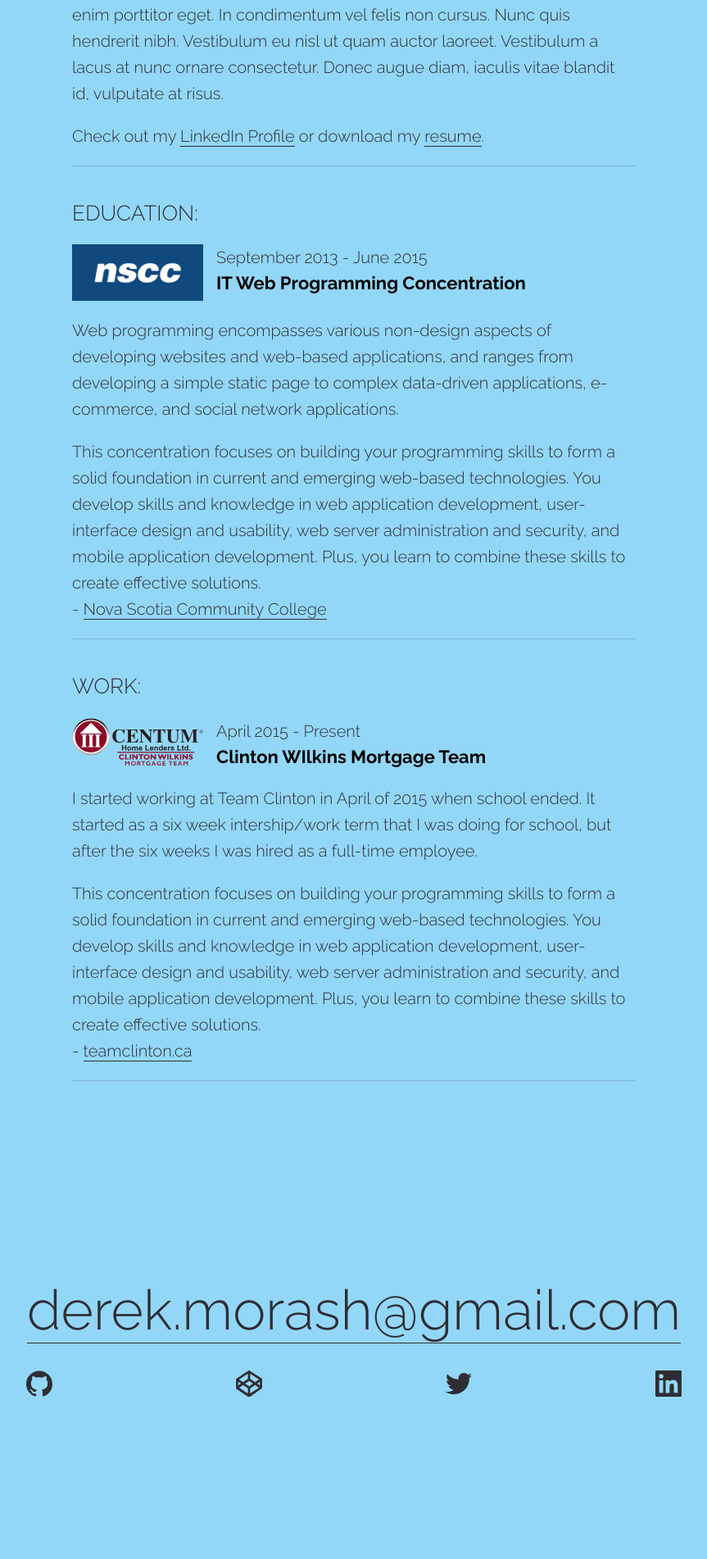
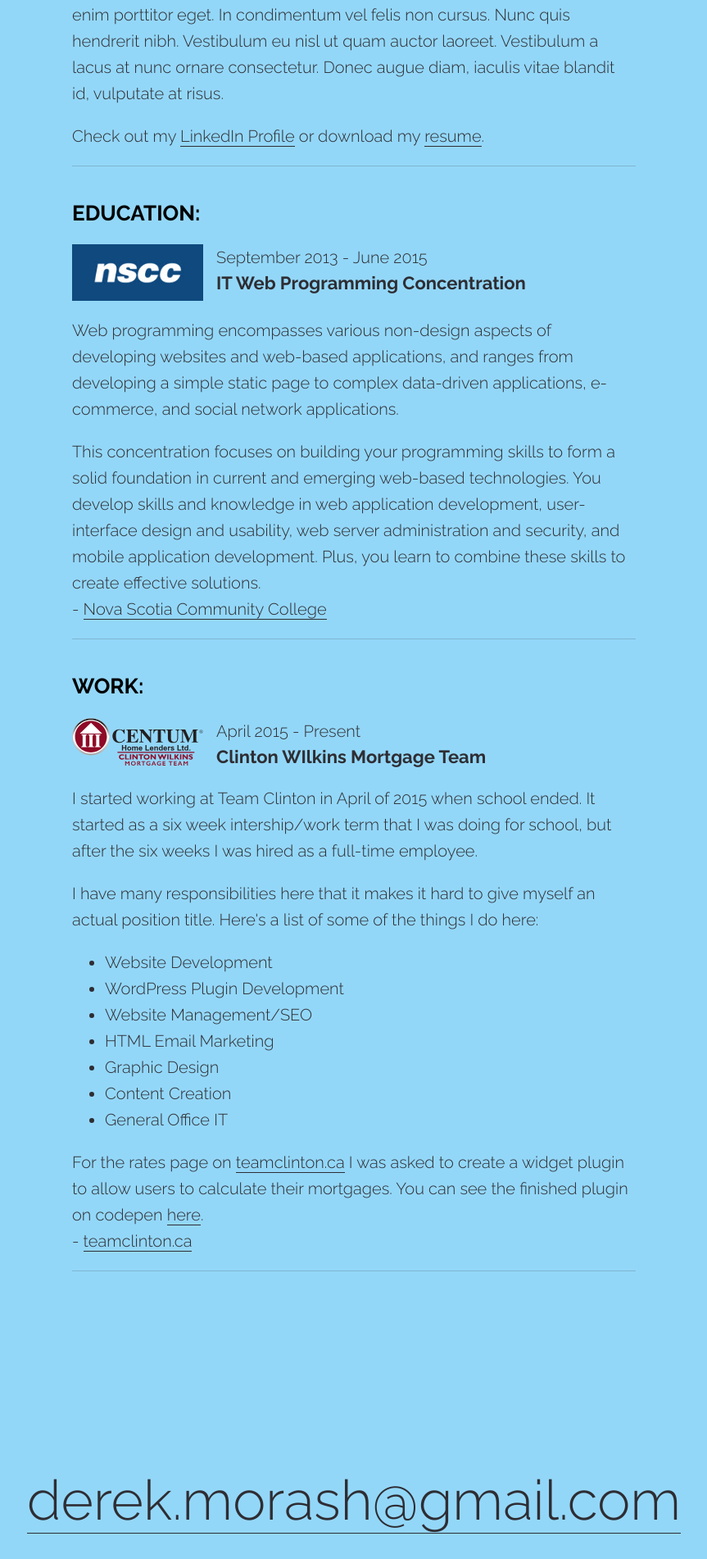
Before and after one commit to derekmorash/New-Portfolio, a Jekyll site: the page built from about/index.html, in a window 1280 px wide. Shown: the part 786-2688 px from the top of the page at 82% size, without its empty margins (208-1071 px from the left). Built offline with Jekyll 4.4.1, drawn with Linux system fonts in a browser that asks for light colours; nearby versions of some CDN libraries.

Commit message:
More work on about page

```diff
--- a/_includes/aboutme-education.html
+++ b/_includes/aboutme-education.html
@@ -10,5 +10,5 @@
   <p>Web programming encompasses various non-design aspects of developing websites and web-based applications, and ranges from developing a simple static page to complex data-driven applications, e-commerce, and social network applications.</p>
 
   <p>This concentration focuses on building your programming skills to form a solid foundation in current and emerging web-based technologies. You develop skills and knowledge in web application development, user-interface design and usability, web server administration and security, and mobile application development. Plus, you learn to combine these skills to create effective solutions.</p>
-  <span class="education--source">- <a href="http://www.nscc.ca/learning_programs/programs/PlanDescr.aspx?prg=IFTG&pln=IT-INTERNT" target="blank">Nova Scotia Community College</a></span>
+  <span class="education--source">- <a href="http://www.nscc.ca/learning_programs/programs/PlanDescr.aspx?prg=IFTG&pln=IT-INTERNT">Nova Scotia Community College</a></span>
 </section>
--- a/_includes/aboutme-me.html
+++ b/_includes/aboutme-me.html
@@ -1,4 +1,4 @@
 <section class="about--me">
   <p>Lorem ipsum dolor sit amet, consectetur adipiscing elit. Fusce ornare lectus id metus iaculis viverra. In ut arcu mi. Praesent iaculis mauris in aliquet ullamcorper. Donec feugiat eu sapien quis fringilla. Proin tincidunt convallis lorem, ut fermentum ex eleifend ac. Fusce in imperdiet urna. Maecenas elementum, diam sed vulputate imperdiet, erat nisi tincidunt dolor, dapibus congue libero mi ut augue. Praesent ullamcorper urna lorem, in gravida enim porttitor eget. In condimentum vel felis non cursus. Nunc quis hendrerit nibh. Vestibulum eu nisl ut quam auctor laoreet. Vestibulum a lacus at nunc ornare consectetur. Donec augue diam, iaculis vitae blandit id, vulputate at risus.</p>
-  <p>Check out my <a href="https://www.linkedin.com/in/derekmorash" target="_blank">LinkedIn Profile</a> or download my <a href="/DerekMorashResume.pdf" target="_blank">resume</a>.</p>
+  <p>Check out my <a href="https://www.linkedin.com/in/derekmorash">LinkedIn Profile</a> or download my <a href="/DerekMorashResume.pdf" download>resume</a>.</p>
 </section>
--- a/_includes/aboutme-work.html
+++ b/_includes/aboutme-work.html
@@ -9,6 +9,16 @@
   </div>
   <p>I started working at Team Clinton in April of 2015 when school ended. It started as a six week intership/work term that I was doing for school, but after the six weeks I was hired as a full-time employee.</p>
 
-  <p>This concentration focuses on building your programming skills to form a solid foundation in current and emerging web-based technologies. You develop skills and knowledge in web application development, user-interface design and usability, web server administration and security, and mobile application development. Plus, you learn to combine these skills to create effective solutions.</p>
-  <span class="education--source">- <a href="http://teamclinton.ca" target="blank">teamclinton.ca</a></span>
+  <p>I have many responsibilities here that it makes it hard to give myself an actual position title. Here's a list of some of the things I do here:</p>
+  <ul>
+    <li>Website Development</li>
+    <li>WordPress Plugin Development</li>
+    <li>Website Management/SEO</li>
+    <li>HTML Email Marketing</li>
+    <li>Graphic Design</li>
+    <li>Content Creation</li>
+    <li>General Office IT</li>
+  </ul>
+  <p>For the rates page on <a href="http://teamclinton.ca/rates/" >teamclinton.ca</a> I was asked to create a widget plugin to allow users to calculate their mortgages. You can see the finished plugin on codepen <a href="http://codepen.io/derekmorash/pen/mJGKoW">here</a>.</p>
+  <span class="education--source">- <a href="http://teamclinton.ca">teamclinton.ca</a></span>
 </section>
--- a/assets/css/main.css
+++ b/assets/css/main.css
@@ -1158,7 +1158,7 @@ header {
         margin: 20px 0 0; }
 
 body.about-me {
-  background-color: #93d7f8; }
+  background: #93d7f8; }
   @media screen and (max-width: 768px) {
     body.about-me nav {
       background-color: #93d7f8; } }
@@ -1178,9 +1178,7 @@ body.about-me {
       padding: 0;
       margin-bottom: 0; }
   .about--page .about--education h3, .about--page .about--work h3 {
-    padding: 20px 0;
-    color: #2E2D33;
-    font-weight: 300; }
+    padding: 20px 0; }
   .about--page .about--lockup {
     margin-bottom: 20px;
     max-width: 100%;
@@ -1212,7 +1210,8 @@ body.about-me {
       .about--page .about--lockup .lockup--title span, .about--page .about--lockup .lockup--title h4 {
         display: block;
         width: 100%;
-        margin: 0; }
+        margin: 0;
+        color: #2E2D33; }
     @media screen and (max-width: 768px) {
       .about--page .about--lockup .lockup--title {
         margin: 0;
```
Also changed, not shown: assets/css/3-layouts/_about-page.sass (+4 -3 lines).
